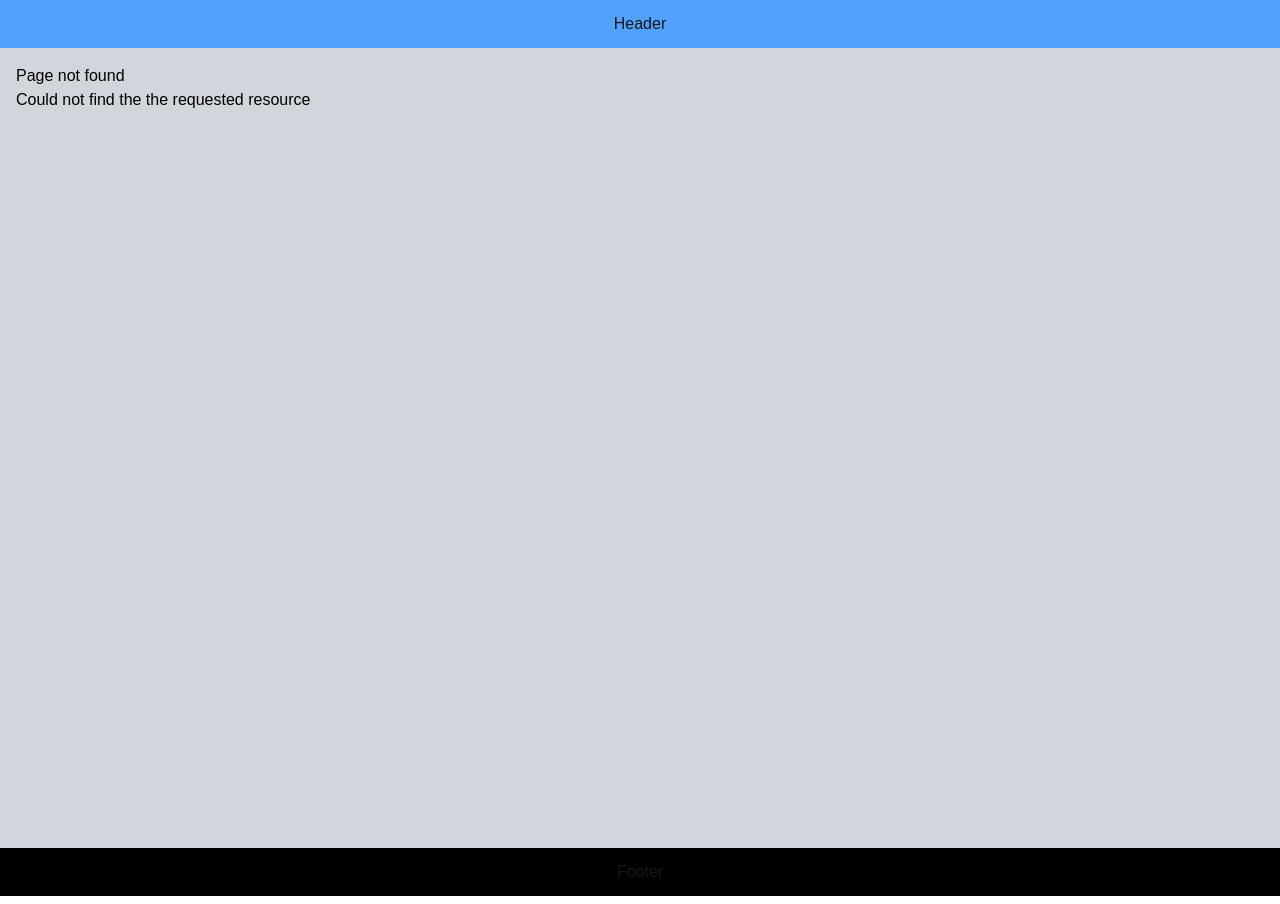
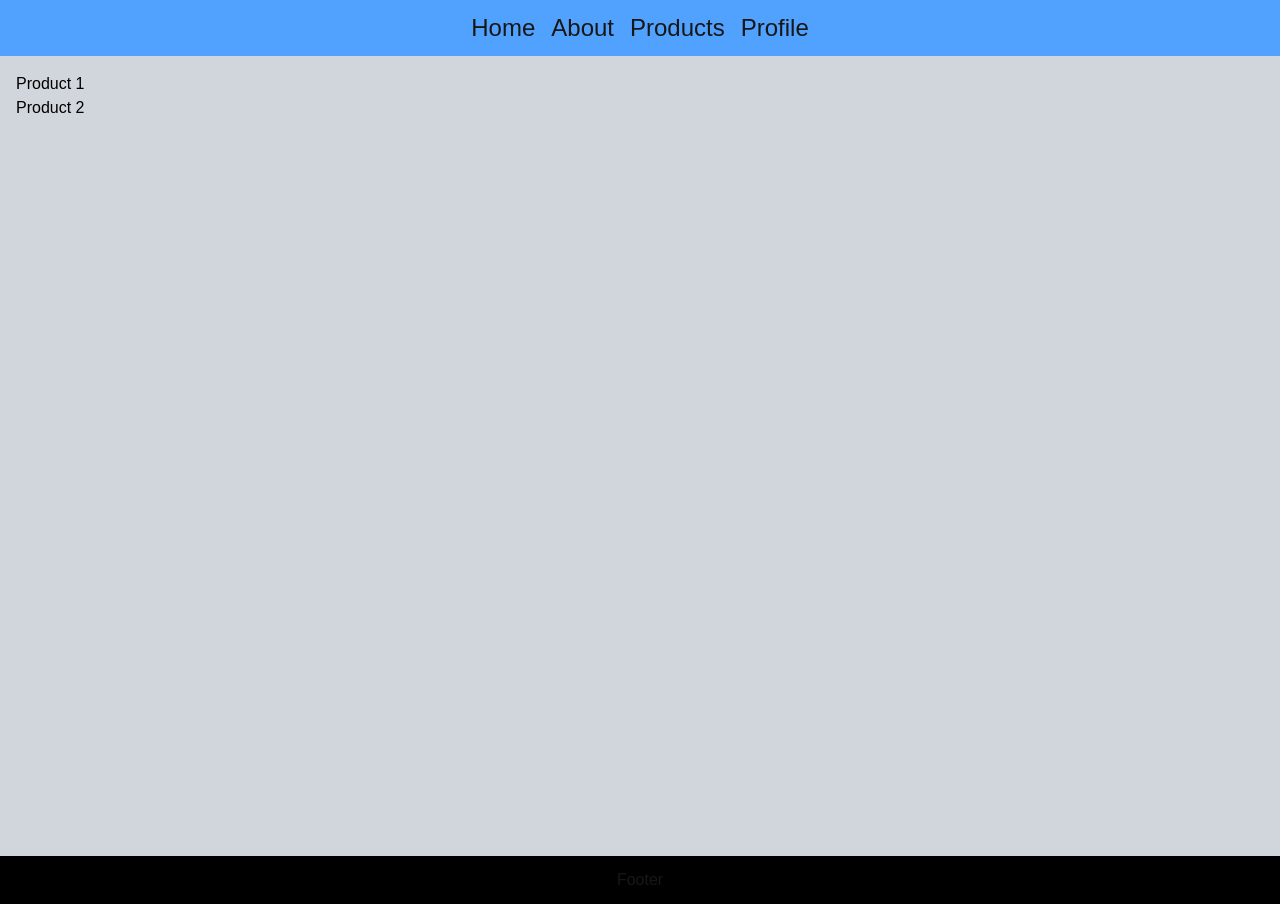
Before and after one commit to praveesh91/nextjs_tutorial, a Next.js app: page /products in a window 1280 px wide. Before the commit this address had no page. Built offline with nearby package versions, Linux system fonts and the light colour scheme.

Commit message:
add next/link

```diff
--- a/src/app/layout.tsx
+++ b/src/app/layout.tsx
@@ -1,6 +1,7 @@
 import type { Metadata } from "next";
 import { Geist, Geist_Mono } from "next/font/google";
 import "./globals.css";
+import Link from "next/link";
 
 const geistSans = Geist({
   variable: "--font-geist-sans",
@@ -30,7 +31,20 @@ export default function RootLayout({
       <body
         className={`${geistSans.variable} ${geistMono.variable} antialiased`}
       >
-        <header className="px-2 py-3 bg-blue-400 text-center">Header</header>
+        <header className="px-2 py-3 bg-blue-400 text-center">
+          <Link className="px-2 text-2xl" href={"/"}>
+            Home
+          </Link>
+          <Link className="px-2 text-2xl" href={"about"}>
+            About
+          </Link>
+          <Link className="px-2 text-2xl" href={"/products"}>
+            Products
+          </Link>
+          <Link className="px-2 text-2xl" href={"/profile"}>
+            Profile
+          </Link>
+        </header>
         <main className="p-4 bg-gray-300 min-h-screen text-black">
           {children}
         </main>
--- a/src/app/products/[productsId]/page.tsx
+++ b/src/app/products/[productsId]/page.tsx
@@ -1,4 +1,5 @@
 import { Metadata } from "next";
+import Link from "next/link";
 import React from "react";
 
 //generate dynamic metadata
@@ -15,7 +16,17 @@ export async function generateMetadata({
 
 const Detail = ({ params }: { params: { productsId: string } }) => {
   const productId = params.productsId;
-  return <div>Details about the product {productId}</div>;
+  return (
+    <div>
+      <h3 className="text-3xl font-bold">
+        {" "}
+        Details about the product {productId}
+      </h3>
+      <Link className="text-blue-400" href={`/products/${productId}/reviews/1`}>
+        Review
+      </Link>
+    </div>
+  );
 };
 
 export default Detail;
--- a/src/app/products/[productsId]/reviews/[reviewsId]/page.tsx
+++ b/src/app/products/[productsId]/reviews/[reviewsId]/page.tsx
@@ -11,7 +11,7 @@ const ReviewDetail = async ({
     notFound();
   }
   return (
-    <div>
+    <div className="text-2xl font-medium">
       Review {reviewsId} Product {productsId}
     </div>
   );
--- /dev/null
+++ b/src/app/products/page.tsx
@@ -0,0 +1,21 @@
+import Link from "next/link";
+import React from "react";
+
+const Products = () => {
+  return (
+    <div>
+      <ul>
+        <li>
+          <Link href={"/products/1"} replace>
+            Product 1
+          </Link>
+        </li>
+        <li>
+          <Link href={"/products/2"}>Product 2</Link>
+        </li>
+      </ul>
+    </div>
+  );
+};
+
+export default Products;
```
